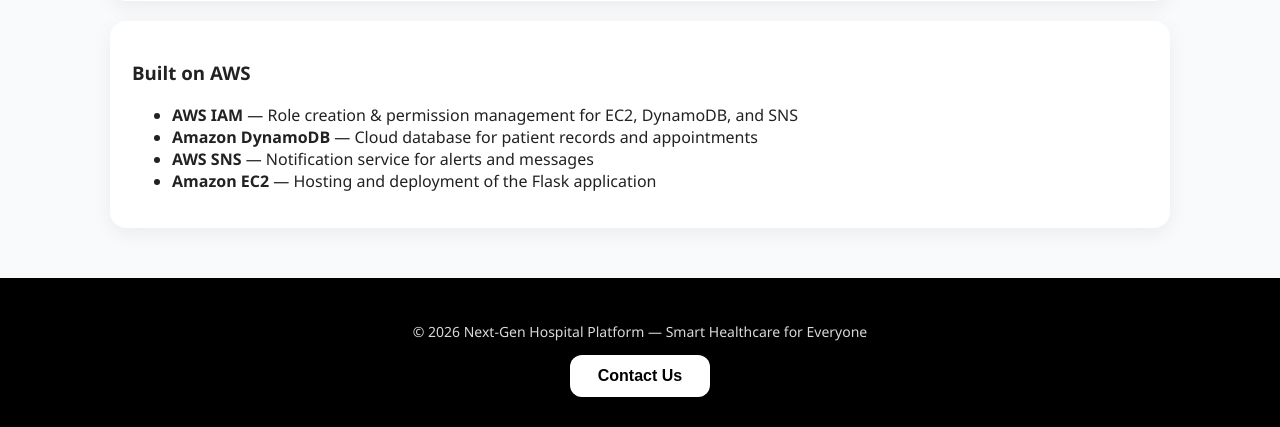
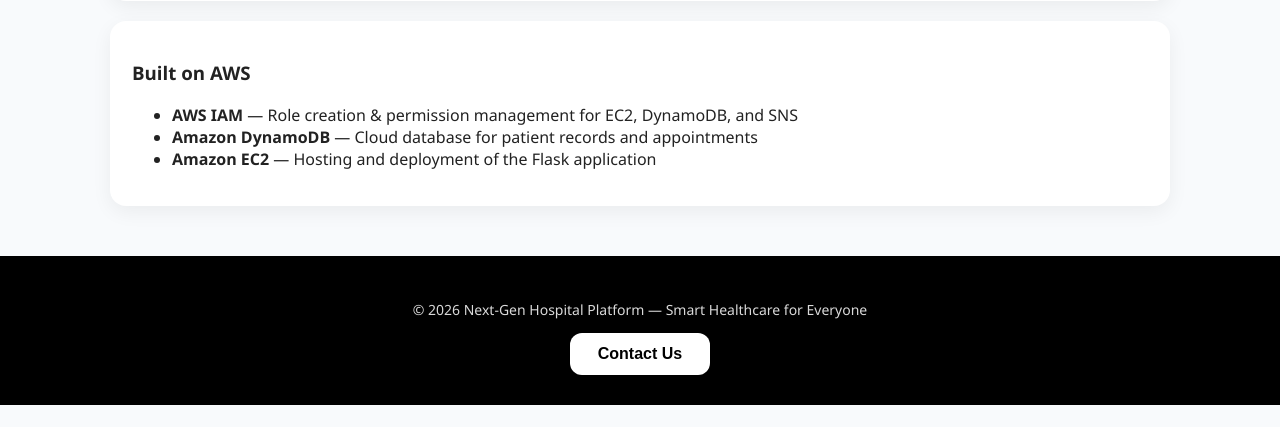
Before and after one commit to Sanya528/nextgen-hospital, a Flask app: page /about in a window 1280 px wide. Shown: the part 1222-1649 px from the top of the page. After the commit the page ends 1627 px from the top, so only its background shows below. Run offline with Flask 3, Linux system fonts and the light colour scheme.

Commit message:
Refactor about.html for improved content structure

```diff
--- a/templates/about.html
+++ b/templates/about.html
@@ -63,7 +63,6 @@
 <ul>
     <li><strong>AWS IAM</strong> — Role creation & permission management for EC2, DynamoDB, and SNS</li>
     <li><strong>Amazon DynamoDB</strong> — Cloud database for patient records and appointments</li>
-    <li><strong>AWS SNS</strong> — Notification service for alerts and messages</li>
     <li><strong>Amazon EC2</strong> — Hosting and deployment of the Flask application</li>
 </ul>
 </div>
```
